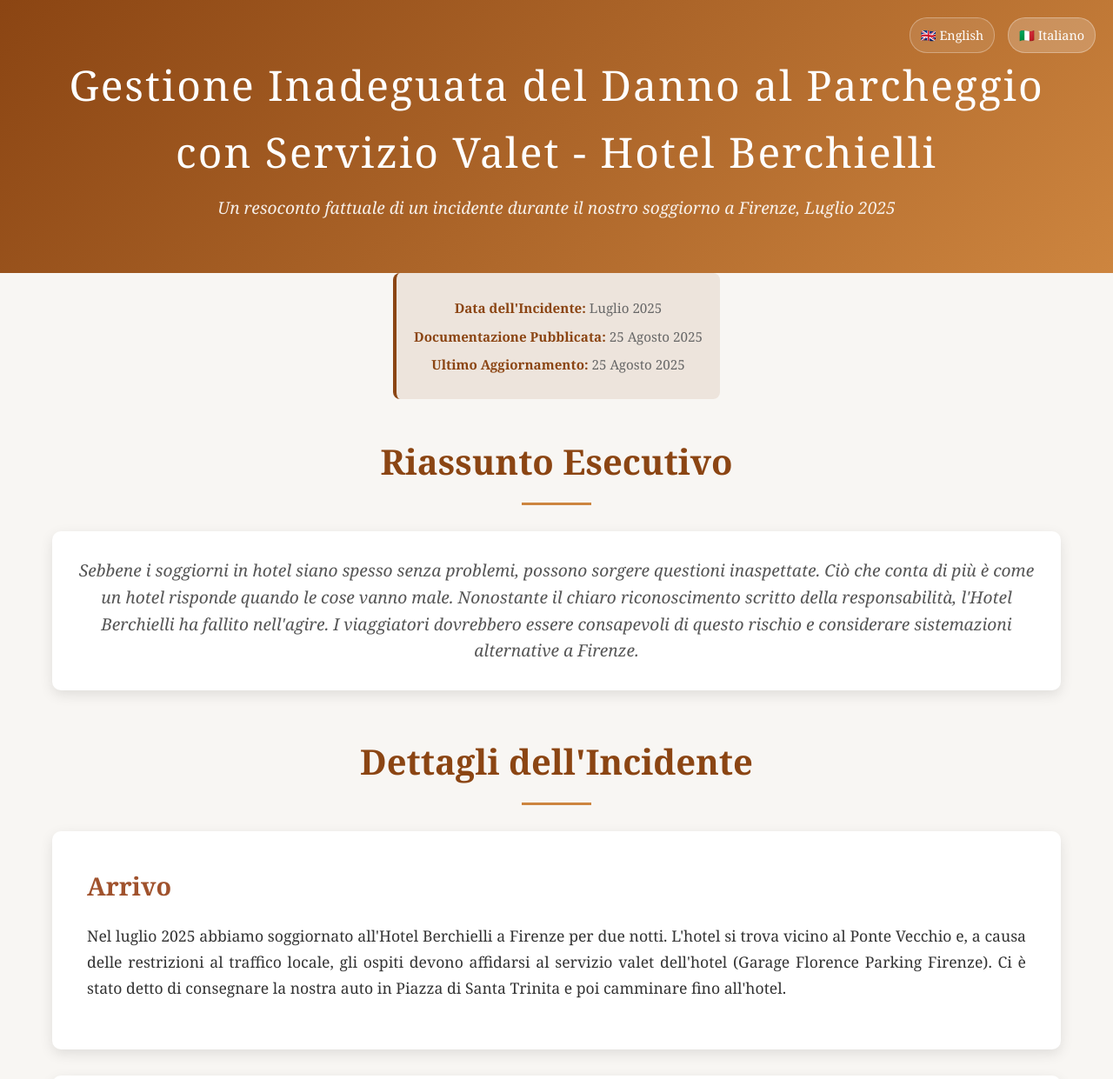
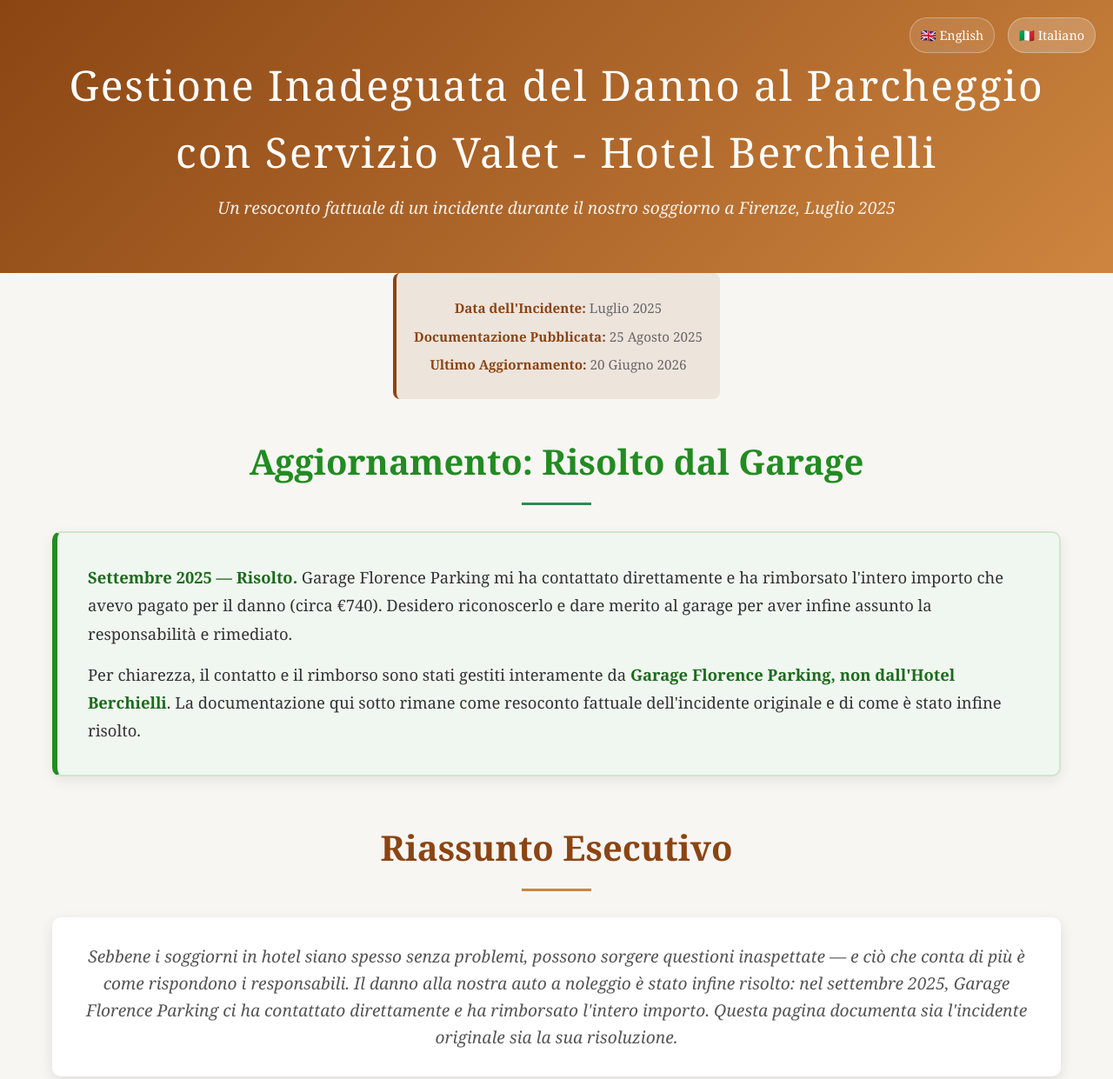
Before and after one commit to travelerdelmonde/my-hotel-berchielli-experience, a plain HTML site: page it.html in a window 1280 px wide. Shown: the top 1241 px of the page at 87% size. Drawn offline with Linux system fonts and the light colour scheme.

Commit message:
Add resolution update: garage reimbursed damages in September 2025
Add a prominent resolution callout near the top of both the English and
Italian pages noting that Garage Florence Parking contacted us directly
and reimbursed the full ~€740. Revise the Executive Summary, Aftermath,
and Conclusion to reflect the resolution while noting it was handled by
the garage rather than the hotel. Update the last-updated dates.

```diff
--- a/it.html
+++ b/it.html
@@ -37,7 +37,7 @@
         "name": "Documentazione Esperienza Hotel Berchielli"
       },
       "datePublished": "2025-08-25",
-      "dateModified": "2025-08-25",
+      "dateModified": "2026-06-20",
       "image": "https://my-hotel-berchielli-experience.com/images/og-preview.png",
       "url": "https://my-hotel-berchielli-experience.com/it.html",
       "publisher": {
@@ -83,14 +83,22 @@
             <div class="dates">
                 <p><strong>Data dell'Incidente:</strong> Luglio 2025</p>
                 <p><strong>Documentazione Pubblicata:</strong> 25 Agosto 2025</p>
-                <p><strong>Ultimo Aggiornamento:</strong> 25 Agosto 2025</p>
+                <p><strong>Ultimo Aggiornamento:</strong> 20 Giugno 2026</p>
+            </div>
+        </section>
+
+        <section class="resolution">
+            <h2>Aggiornamento: Risolto dal Garage</h2>
+            <div class="resolution-content">
+                <p><strong>Settembre 2025 — Risolto.</strong> Garage Florence Parking mi ha contattato direttamente e ha rimborsato l'intero importo che avevo pagato per il danno (circa €740). Desidero riconoscerlo e dare merito al garage per aver infine assunto la responsabilità e rimediato.</p>
+                <p>Per chiarezza, il contatto e il rimborso sono stati gestiti interamente da <strong>Garage Florence Parking, non dall'Hotel Berchielli</strong>. La documentazione qui sotto rimane come resoconto fattuale dell'incidente originale e di come è stato infine risolto.</p>
             </div>
         </section>
 
         <section class="review-overview">
             <h2>Riassunto Esecutivo</h2>
             <p class="review-summary">
-                Sebbene i soggiorni in hotel siano spesso senza problemi, possono sorgere questioni inaspettate. Ciò che conta di più è come un hotel risponde quando le cose vanno male. Nonostante il chiaro riconoscimento scritto della responsabilità, l'Hotel Berchielli ha fallito nell'agire. I viaggiatori dovrebbero essere consapevoli di questo rischio e considerare sistemazioni alternative a Firenze.
+                Sebbene i soggiorni in hotel siano spesso senza problemi, possono sorgere questioni inaspettate — e ciò che conta di più è come rispondono i responsabili. Il danno alla nostra auto a noleggio è stato infine risolto: nel settembre 2025, Garage Florence Parking ci ha contattato direttamente e ha rimborsato l'intero importo. Questa pagina documenta sia l'incidente originale sia la sua risoluzione.
             </p>
         </section>
 
@@ -173,10 +181,10 @@
         </section>
 
             <div class="review-section">
-                <h3>Conseguenze</h3>
+                <h3>Conseguenze e Risoluzione</h3>
                 <div class="content-with-images">
                     <div class="text-content">
-                        <p>Da allora, ho inviato ripetutamente email sia all'Hotel Berchielli che a Garage Florence Parking, fornendo foto, video e il documento di responsabilità. Dopo una richiesta iniziale di immagini, non hanno più risposto né mi hanno rimborsato.</p>
+                        <p>Per settimane dopo il ritorno a casa, ho inviato ripetutamente email sia all'Hotel Berchielli che a Garage Florence Parking, fornendo foto, video e il documento di responsabilità, inizialmente senza risoluzione. La situazione è cambiata nel settembre 2025, quando Garage Florence Parking mi ha contattato direttamente e ha rimborsato l'intero importo che avevo pagato (circa €740).</p>
                     </div>
                 </div>
             </div>
@@ -185,7 +193,7 @@
         <section class="final-thoughts">
             <h2>Conclusione</h2>
             <p class="conclusion">
-                Sebbene i soggiorni in hotel siano spesso senza problemi, possono sorgere questioni inaspettate. Ciò che conta di più è come un hotel risponde quando le cose vanno male. Nonostante il chiaro riconoscimento scritto della responsabilità, l'Hotel Berchielli ha fallito nell'agire. I viaggiatori dovrebbero essere consapevoli di questo rischio e considerare sistemazioni alternative a Firenze.
+                Sebbene i soggiorni in hotel siano spesso senza problemi, possono sorgere questioni inaspettate. Ciò che conta di più è come reagiscono le parti coinvolte quando le cose vanno male. Siamo grati che Garage Florence Parking abbia infine assunto la responsabilità e ci abbia rimborsato per intero. Vale la pena notare che la risoluzione è arrivata dal garage e non dall'hotel — qualcosa che i viaggiatori potrebbero voler tenere presente nella scelta delle sistemazioni a Firenze.
             </p>
         </section>
 
--- a/style.css
+++ b/style.css
@@ -121,6 +121,44 @@ main {
 
 .dates p strong {
     color: #8B4513;
+    font-weight: 600;
+}
+
+/* Resolution / Update notice */
+.resolution {
+    margin-bottom: 50px;
+}
+
+.resolution h2 {
+    color: #228B22;
+}
+
+.resolution h2::after {
+    background: #2E8B57;
+}
+
+.resolution-content {
+    background: #f0f7f0;
+    border: 2px solid #cfe6cf;
+    border-left: 6px solid #228B22;
+    border-radius: 10px;
+    padding: 35px;
+    box-shadow: 0 5px 15px rgba(0, 0, 0, 0.08);
+}
+
+.resolution-content p {
+    font-size: 1.15rem;
+    margin-bottom: 15px;
+    line-height: 1.75;
+    color: #333;
+}
+
+.resolution-content p:last-child {
+    margin-bottom: 0;
+}
+
+.resolution-content p strong {
+    color: #1c6b1c;
     font-weight: 600;
 }
 
```
Also changed, not shown: index.html (+14 -6 lines).
